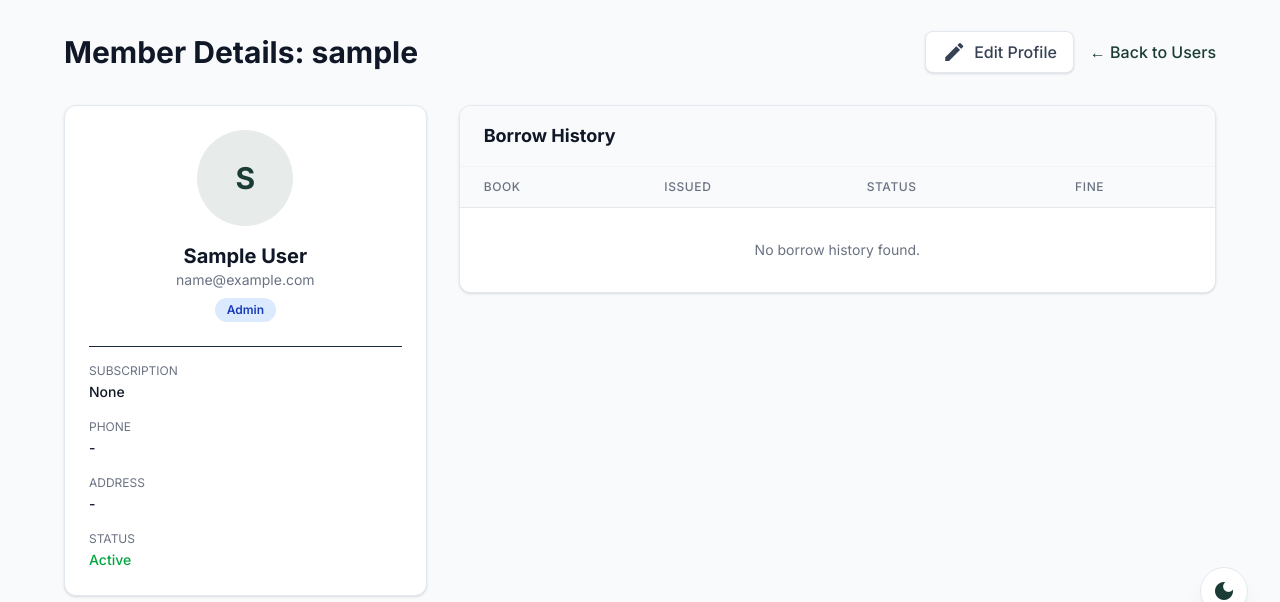
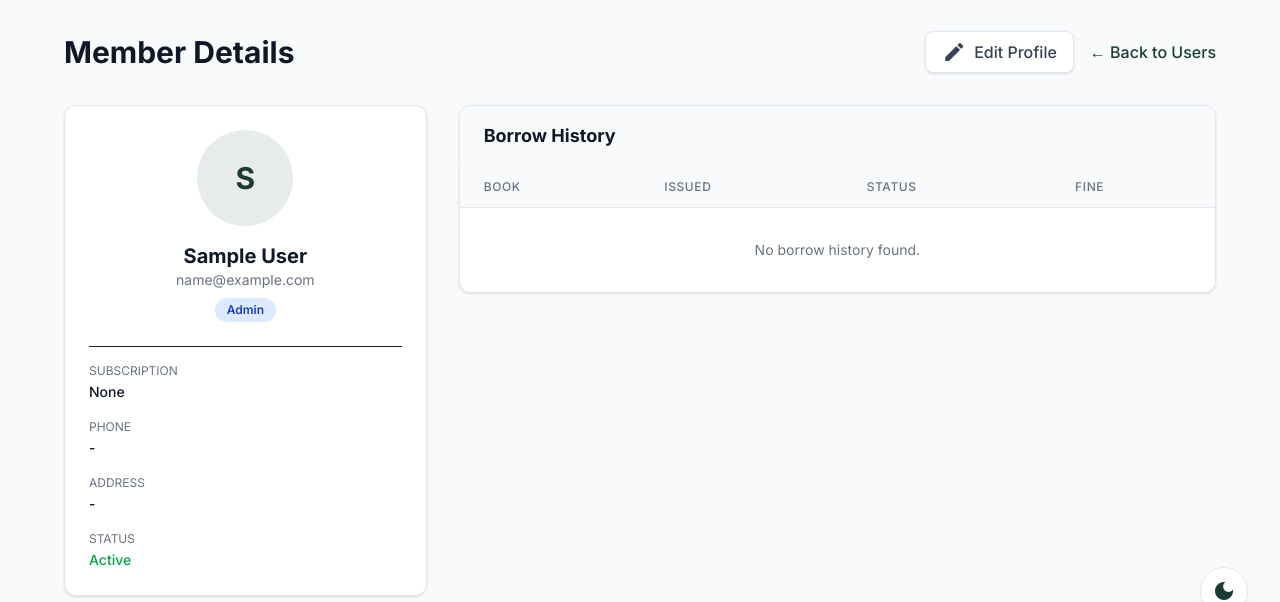
Before and after one commit to missionode/Library-Management, a Django app: page /accounts/members/1/ in a window 1280 px wide. Shown: the part 81-683 px from the top of the page. Run offline with Django 5.2, Linux system fonts and the light colour scheme; the visitor is signed in with stand-in values (Sample User, id 1); data comes from the database, SQL or seed files in the repository; data that the repository does not hold is empty.

Commit message:
style: Simplify member detail header by removing redundant username

```diff
--- a/templates/accounts/member_detail.html
+++ b/templates/accounts/member_detail.html
@@ -3,7 +3,7 @@
 {% block content %}
 <div class="max-w-6xl mx-auto">
     <div class="mb-8 flex justify-between items-center">
-        <h1 class="text-3xl font-bold text-gray-900 dark:text-white">Member Details: {{ member.username }}</h1>
+        <h1 class="text-3xl font-bold text-gray-900 dark:text-white">Member Details</h1>
         <div class="flex gap-4">
             {% if user.pk == member.pk %}
                 <a href="{% url 'profile' %}" class="bg-white dark:bg-slate-800 border border-slate-300 dark:border-slate-600 text-gray-700 dark:text-slate-300 px-4 py-2 rounded-lg font-medium hover:bg-gray-50 dark:hover:bg-slate-700 transition shadow-sm flex items-center gap-2">
```
